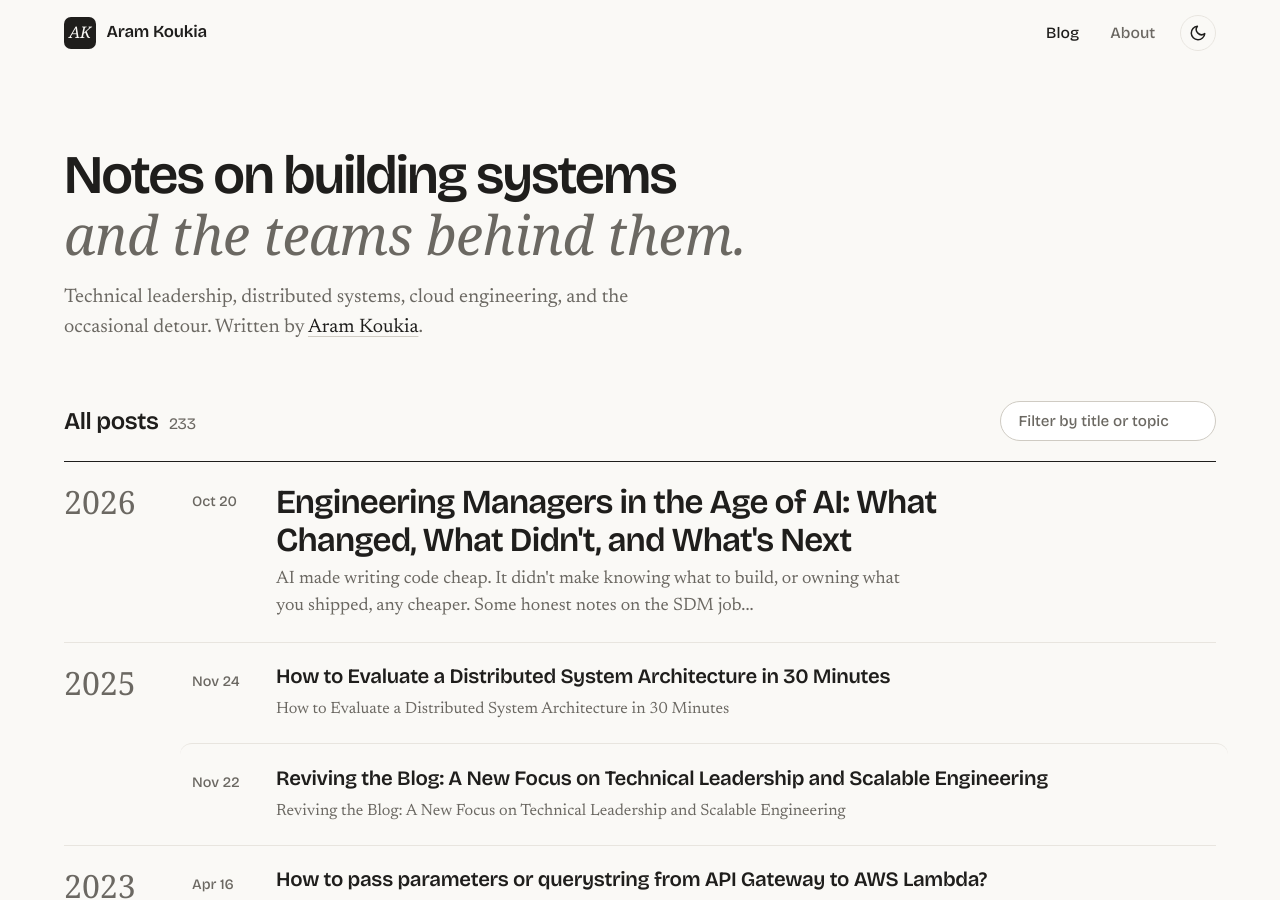
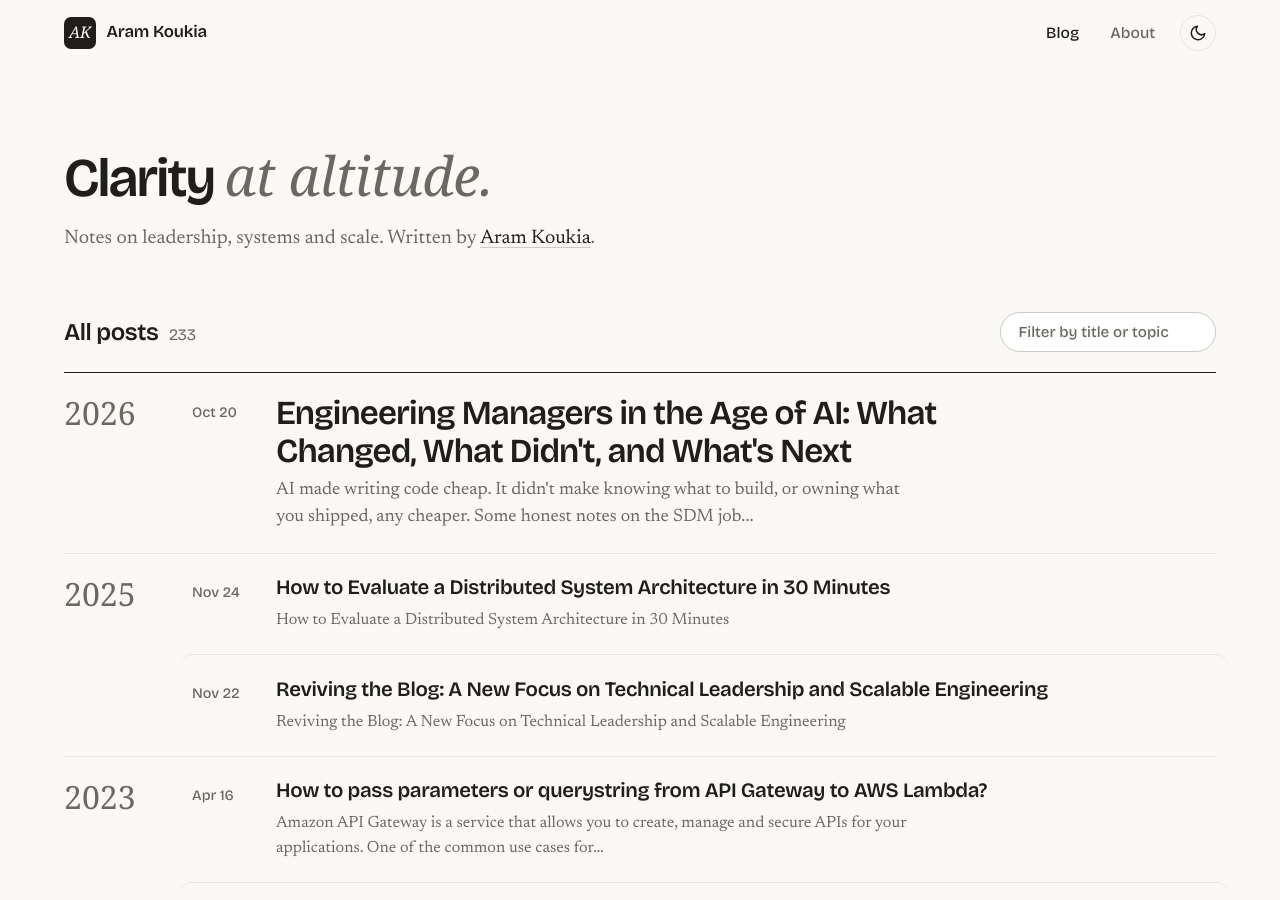
Before and after one commit to aramkoukia/aramkoukia.github.io, a Jekyll site: the page built from index.html, in a window 1280 px wide and 900 px high. Built offline with Jekyll 4.4.1, drawn with Linux system fonts in a browser that asks for light colours; some web fonts are replaced.

Commit message:
updating title

```diff
--- a/_layouts/home.html
+++ b/_layouts/home.html
@@ -3,8 +3,8 @@ layout: default
 ---
 <section class="page-hero">
   <div class="wrap">
-    <h1>Notes on building systems <em>and the teams behind them.</em></h1>
-    <p class="lede">Technical leadership, distributed systems, cloud engineering, and the occasional detour. Written by <a href="{{ '/about/' | relative_url }}">{{ site.author }}</a>.</p>
+    <h1>Clarity <em>at altitude.</em></h1>
+    <p class="lede">Notes on leadership, systems and scale. Written by <a href="{{ '/about/' | relative_url }}">{{ site.author }}</a>.</p>
   </div>
 </section>
 
```
